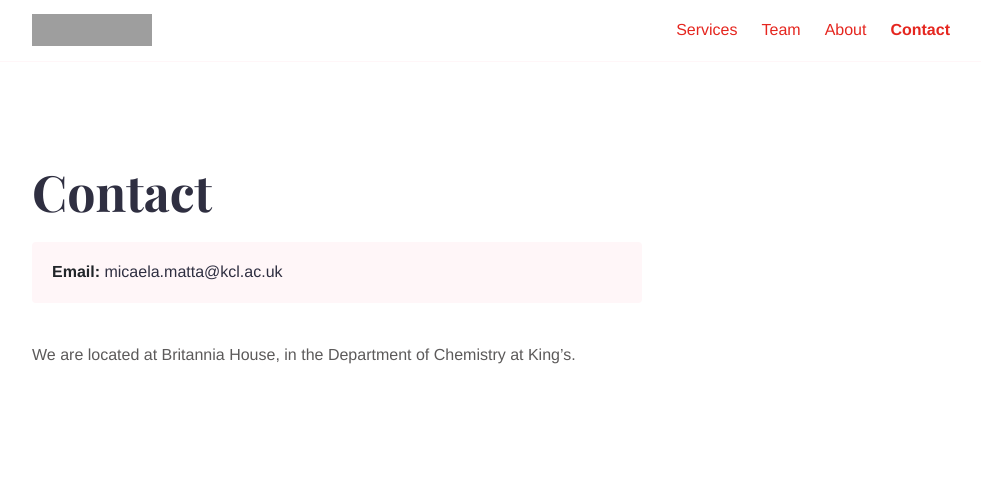
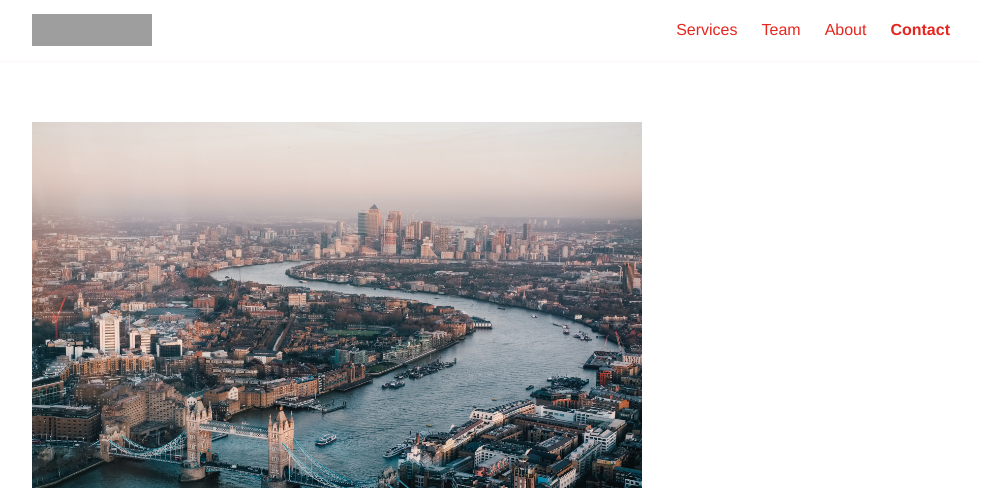
Before and after one commit to matta-research-group/matta-research-group.github.io, a Jekyll site: the page built from contact.md, in a window 1280 px wide. Shown: the top 488 px of the page, without its empty margins (143-1124 px from the left). Built offline with Jekyll 4.4.1, drawn with Linux system fonts in a browser that asks for light colours; grey boxes are pictures that could not be loaded.

Commit message:
Update contact.md

```diff
--- a/contact.md
+++ b/contact.md
@@ -2,6 +2,7 @@
 title: Contact
 layout: contact
 description: Contact
+intro_image : images/benjamin-davies-oja2ty_9zlm-unsplash.jpg
 ---
 
 
```
